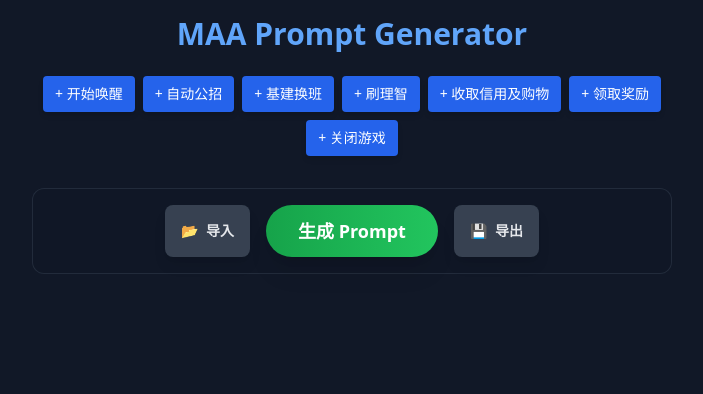
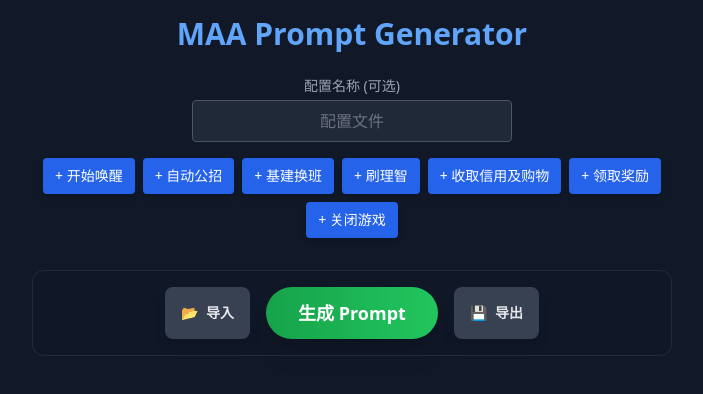
Before and after one commit to billma007/maa-prompt-generator, a Vue app: page / in a window 1280 px wide. Shown: the top 394 px of the page, without its empty margins (288-991 px from the left). Built offline with nearby package versions, Linux system fonts and the light colour scheme.

Commit message:
Feat: 更新 prompt 模板文案，并添加常驻配置名称输入框以支持自定义配置用途

```diff
--- a/src/App.vue
+++ b/src/App.vue
@@ -5,6 +5,7 @@
 // Simple ID generator
 let idCounter = 0;
 const tasks = ref<Task[]>([]);
+const configName = ref('');
 const promptResult = ref('');
 const resultVisible = ref(false);
 
@@ -162,7 +163,7 @@
 
 const getPrompt = () => {
   let lines = [];
-  lines.push('请基于（参考文件路径）内的实例配置、使用文档和参考实例，帮我写一个如下的自动化脚本：');
+  lines.push('请基于（参考文件路径）内的所有帮助你编写的文档，帮我写一个如下的自动化脚本：');
 
   tasks.value.forEach((task, index) => {
     let taskLines = [];
@@ -268,7 +269,8 @@
     }
   });
 
-  lines.push('\n如果你没找到相关功能则告诉我并忽略，然后将你能编写的内容编写到一个配置文件中。这个配置文件用途是：（配置名称）。当我将来说帮我完成（配置名称）时，则运行这个配置文件');
+  const finalName = configName.value.trim() || '（配置文件）';
+  lines.push(`\n如果你没找到相关功能则告诉我并忽略，然后将你能编写的内容编写到一个配置文件中。这个配置文件用途是：${finalName}。当我将来说帮我完成${finalName}时，则运行这个配置文件`);
 
   promptResult.value = lines.join('\n');
   resultVisible.value = true;
@@ -342,6 +344,11 @@
 <template>
   <div class="container mx-auto p-4 max-w-2xl text-left min-h-screen" @dragover.prevent @drop.prevent="handleDrop">
     <h1 class="text-3xl font-bold mb-6 text-center text-blue-400">MAA Prompt Generator</h1>
+
+    <div class="mb-4 flex flex-col items-center">
+      <label class="text-gray-400 mb-1 text-sm">配置名称 (可选)</label>
+      <input v-model="configName" type="text" placeholder="配置文件" class="bg-gray-800 border border-gray-600 rounded px-3 py-2 text-white w-full max-w-xs focus:outline-none focus:border-blue-500 text-center placeholder-gray-500" />
+    </div>
 
     <div class="mb-6 flex flex-wrap gap-2 justify-center">
         <button v-for="t in TASK_TYPES" :key="t.type" @click="addTask(t.type)"
```
